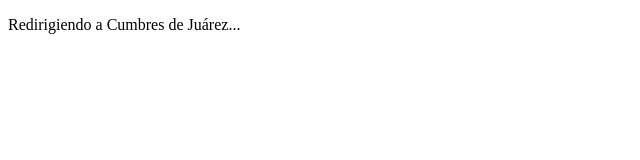
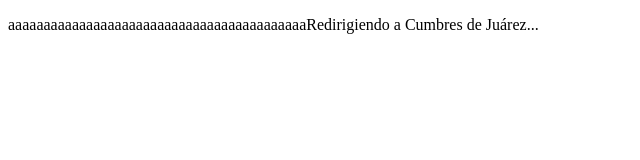
Before and after one commit to sergio-trejo-seides/SEIDES-APP, a plain HTML site: page index.html in a window 1280 px wide. Shown: the whole page, without its empty margins (0-640 px from the left). Drawn offline with Linux system fonts and the light colour scheme.

Commit message:
Update index.html

```diff
--- a/index.html
+++ b/index.html
@@ -5,10 +5,10 @@
   <meta charset="UTF-8">
   <title>Cumbres de Juárez</title>
   <meta name="viewport" content="width=device-width, initial-scale=1.0">
-  <link rel="apple-touch-icon" href="apple-touch-icon.png">
+  <!-- <link rel="apple-touch-icon" href="apple-touch-icon.png"> -->
 
 </head>
 <body>
-  <p>Redirigiendo a Cumbres de Juárez...</p>
+  <p>aaaaaaaaaaaaaaaaaaaaaaaaaaaaaaaaaaaaaaaaaaRedirigiendo a Cumbres de Juárez...</p>
 </body>
 </html>
```
